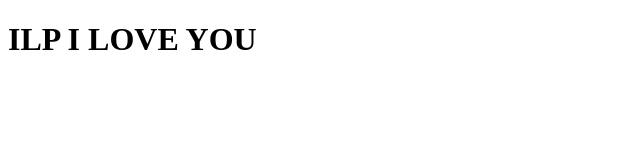
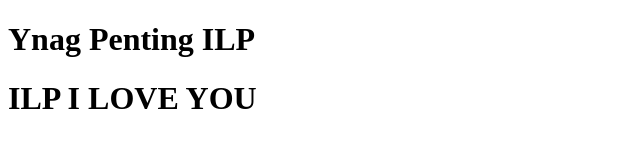
Before and after one commit to AinaNajawa/branch, a plain HTML site: page najwa.html in a window 1280 px wide. Shown: the whole page, without its empty margins (0-640 px from the left). Drawn offline with Linux system fonts and the light colour scheme.

Commit message:
tambah najwa.html

```diff
--- a/git .html
+++ b/najwa.html
@@ -7,6 +7,8 @@
     <title>Document</title>
 </head>
 <body>
-    <h1>ILP I LOVE YOU</h1>
+    <h1>Ynag Penting ILP</h1>
+    <h1>ILP I LOVE YOU </h1>
+
 </body>
 </html>
```
